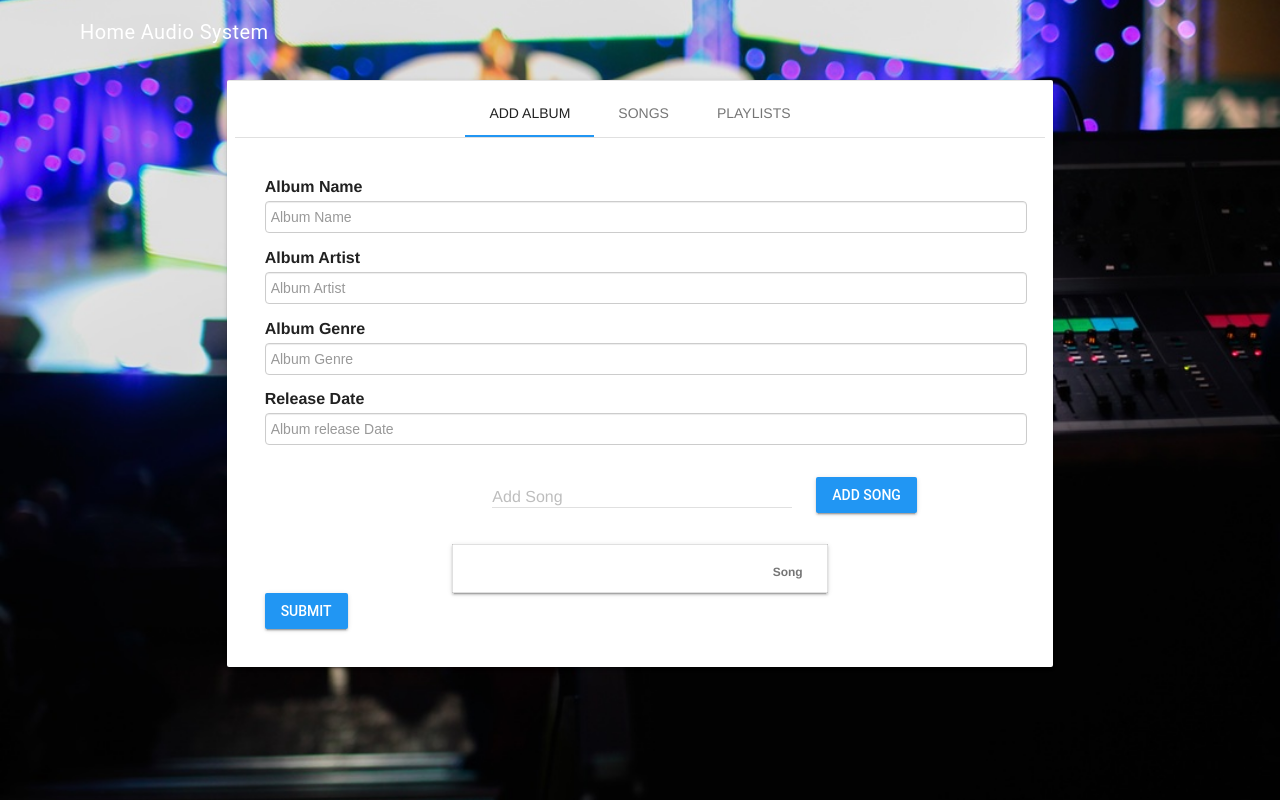
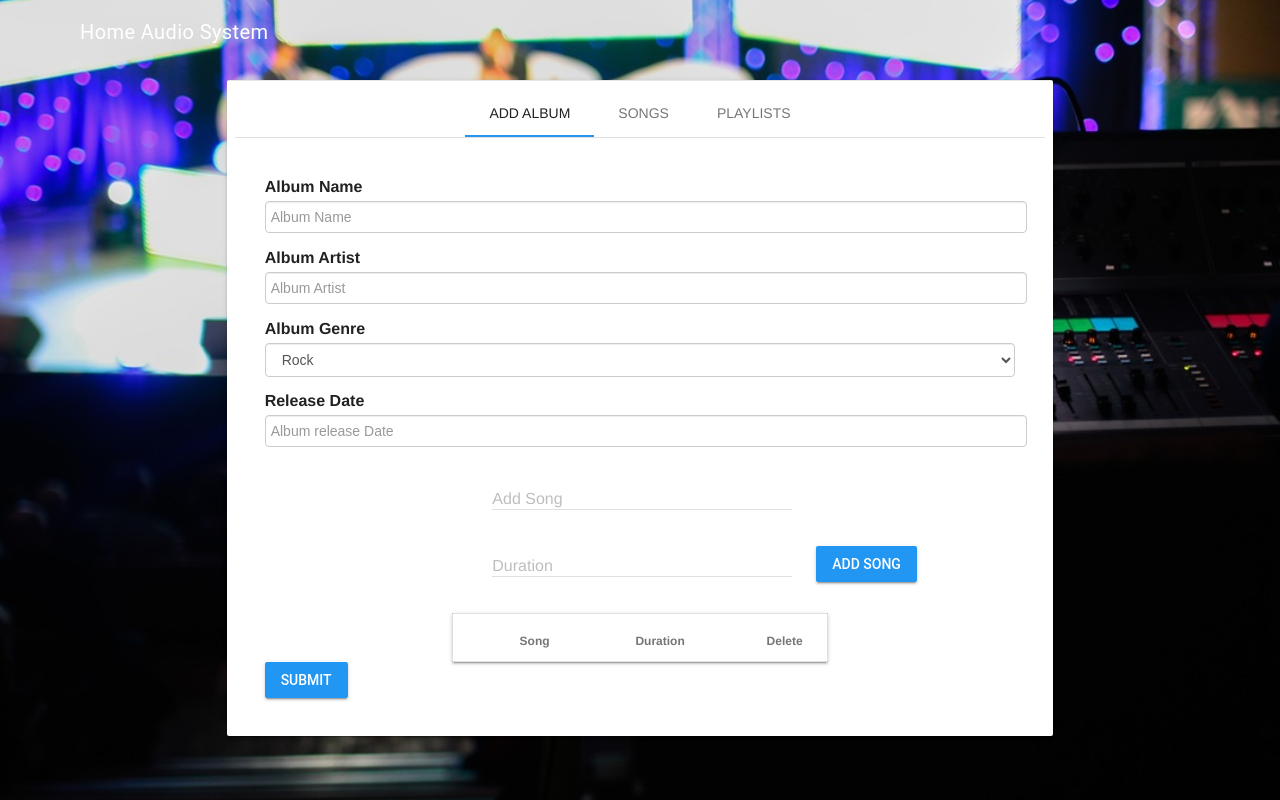
Before and after one commit to NegarehMir/ECSE321Project, a PHP site: page / in a window 1280 px wide. Run offline with PHP 8.4, Linux system fonts and the light colour scheme; lists and menus that the app fills with data are empty; style sheets or scripts are compiled from the project's sources; some libraries are stand-ins or nearby versions.

Commit message:
final Submit

```diff
--- a/Web/addSongToSession.php
+++ b/Web/addSongToSession.php
@@ -4,9 +4,9 @@ session_start();
 
 if(isset($_SESSION['songs']) && is_array($_SESSION['songs']))
 {
-  if(isset($_POST['song']) && $_POST['song'] != "")
+  if(isset($_POST['song']) && $_POST['song'] != "" && isset($_POST['duration']) && $_POST['duration'] != "" && is_int(intval($_POST['duration'])))
   {
-    array_push($_SESSION['songs'], $_POST['song']);
+    array_push($_SESSION['songs'], [$_POST['song'], $_POST['duration']]);
   }
 }
 
@@ -15,5 +15,5 @@ else
   $_SESSION['songs'] = [$_POST['song']];
 }
 
-echo json_encode([array_search($_POST['song'], $_SESSION['songs'])]);
+echo json_encode([array_search([$_POST['song'], $_POST['duration']], $_SESSION['songs'])]);
 ?>
--- a/Web/controller/Controller.php
+++ b/Web/controller/Controller.php
@@ -27,9 +27,9 @@ class Controller
         $errors.= "{{albumArtist}}Album Artist Cannot Be Empty!";
       }
 
-      if($releaseDate == null || trim($releaseDate) == "")
+      if($releaseDate == null || trim($releaseDate) == "" || )
       {
-        $errors.= "{{releaseDate}}Album Release Date Cannot Be Empty!";
+       $errors.= "{{releaseDate}}Album Release Date Cannot Be Empty!";
       }
 
       if(count($songs) == 0)
@@ -59,7 +59,7 @@ class Controller
 
         foreach($songs as $song)
         {
-          $newSong = new Song($song, 500, $artist, $albumSongs);
+          $newSong = new Song($song[0], $song[1], $artist, $albumSongs);
           $artist->addSong($newSong);
           $albumSongs->addSong($newSong);
         }
--- a/Web/index.php
+++ b/Web/index.php
@@ -79,7 +79,7 @@
                         <tr>
                           <th class="mdl-data-table__cell--non-numeric">Song</th>
                           <th>Artist</th>
-                          <th>Album</th>
+                          <th>Duration</th>
                         </tr>
                       </thead>
                       <tbody>
@@ -95,6 +95,7 @@
                         <tr>
                           <td class="mdl-data-table__cell--non-numeric"><?=$song->getTitle()?></td>
                           <td><?=$artist->getName()?></td>
+                          <td class="mdl-data-table__cell--non-numeric"><?=$song->getDuration()?></td>
                           <td></td>
                         </tr>
                         <?php
--- a/Web/resources/js/global.js
+++ b/Web/resources/js/global.js
@@ -4,15 +4,21 @@ $(document).ready(function() {
     $.ajax({
       type: "post",
       url: 'addSongToSession.php',
-      data: { song: $("#songInput").val() },
+      data: {
+        song: $("#songInput").val(),
+        duration: $("#durationInput").val()
+      },
       success: function(data)
       {
         var data = JSON.parse(data);
         console.log(data);
 
         var row="<tr id='song_row"+data[0]+"'>";
-        row+="<td class='mdl-data-table__cell--non-numeric'>";
+        row+="<td>";
         row+=$("#songInput").val();
+        row+="</td>";
+        row+="<td>";
+        row+=$("#durationInput").val();
         row+="</td>";
         row+="<td class='delete_row'>";
         row+="<span class='btn btn-danger remove_class' id='"+data[0]+"'>";
@@ -21,6 +27,8 @@ $(document).ready(function() {
         row+="</td>";
         row+="</tr>";
 
+        $("#songInput").val("");
+        $("#durationInput").val("")
         $(".addedSongs").append(row);
 
       }
@@ -31,7 +39,7 @@ $(document).ready(function() {
   $("table").on('mousedown', '.remove_class',function(e){
     $.ajax({
       type: "post",
-      url: '/ECSE%20321%20Project/Group01/Web/removeSongFromSession.php',
+      url: 'removeSongFromSession.php',
       data: { id: e.currentTarget.id },
       success: function(data)
       {
--- a/Web/view/addAlbumPage.php
+++ b/Web/view/addAlbumPage.php
@@ -13,9 +13,15 @@
       <p class="error"><?php if(isset($_SESSION["errorAddAlbumArtist"])) echo $_SESSION["errorAddAlbumArtist"];?></p>
     </div>
 
-    <div class="form-group">
+    <!-- <div class="form-group">
       <label for="albumArtist" class="boot-label">Album Genre</label>
       <input type="text" class="form-control custom-input" id="albumArtist" placeholder="Album Genre" name="albumGenre">
+    </div> -->
+    <div class="form-group">
+      <label for="genre" class="boot-label">Album Genre</label>
+      <select class="form-control" style="width: 100% !important;" name="genre">
+        <option>Rock</option>
+      </select>
     </div>
 
     <div class="form-group">
@@ -34,6 +40,13 @@
       </li>
 
       <li>
+        <div class="mdl-textfield mdl-js-textfield">
+          <input class="mdl-textfield__input" type="text" id="durationInput">
+          <label class="mdl-textfield__label" for="durationInput">Duration</label>
+        </div>
+      </li>
+
+      <li>
         <button class="mdl-button mdl-js-button mdl-button--raised mdl-button--colored addSongButton" type="button">
           Add Song
         </button>
@@ -41,14 +54,41 @@
     </ul>
     <p class="error"><?php if(isset($_SESSION["errorAddAlbumSongs"])) echo $_SESSION["errorAddAlbumSongs"];?></p>
 
-    <table class="mdl-data-table mdl-js-data-table mdl-shadow--2dp" style="margin:0 auto; width: 50%">
+    <table class="mdl-data-table mdl-shadow--2dp" style="margin:0 auto; width: 50%">
       <thead>
         <tr>
           <th>Song</th>
+          <th>Duration</th>
+          <th>Delete</th>
         </tr>
       </thead>
       <tbody class="addedSongs">
+        <?php
+        if(isset($_SESSION['songs']) && is_array($_SESSION['songs']))
+        {
+          $count = 0;
+          foreach($_SESSION['songs'] as $song)
+          {
+            ?>
+            <tr id='song_row<?=$count?>'>
+             <td>
+             <?=$song[0]?>
+             </td>
+             <td>
+             <?=$song[1]?>
+             </td>
+             <td class='delete_row'>
+             <span class='btn btn-danger remove_class' id='<?=$count?>'>
+             <i class='material-icons'>clear</i>
+             </span>
+             </td>
+            </tr>
+            <?php
 
+            $count++;
+          }
+        }
+        ?>
       </tbody>
     </table>
 
```
Also changed, not shown: Web/data.txt (+1 -1 lines).
